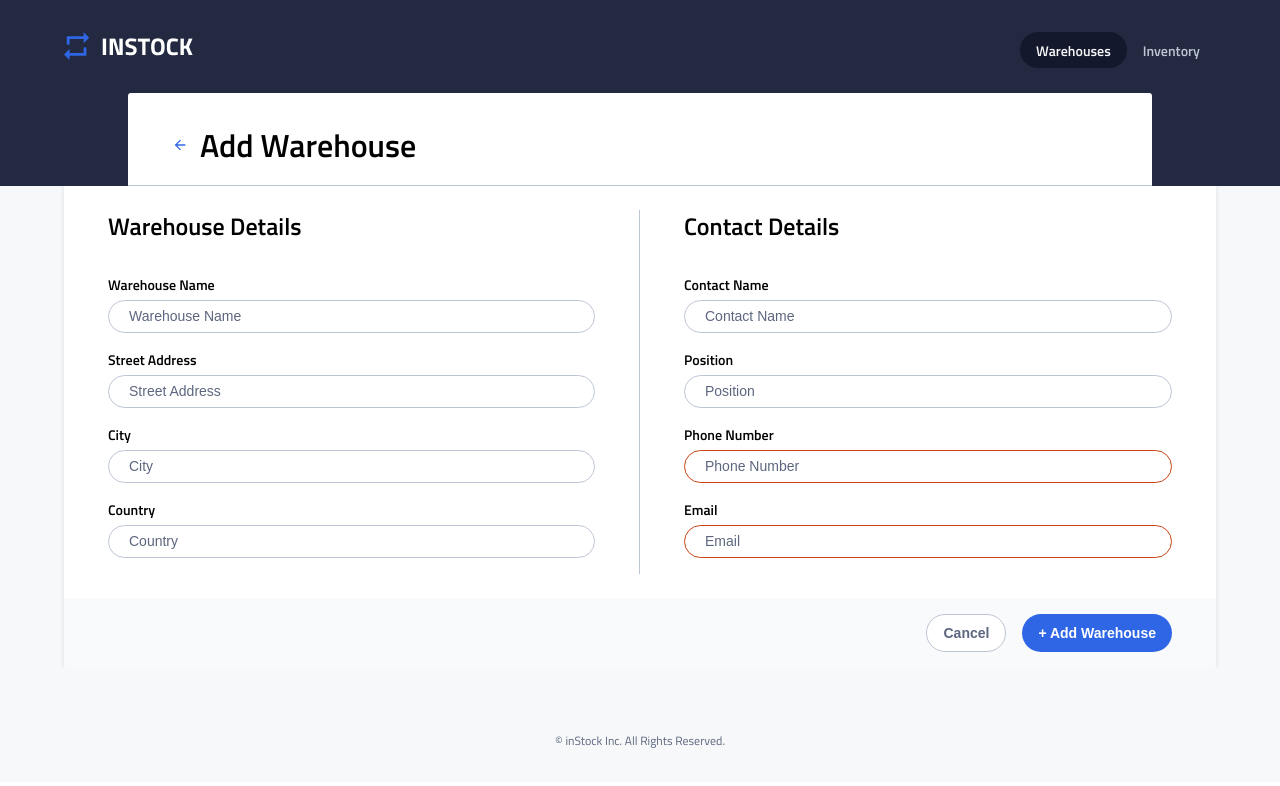
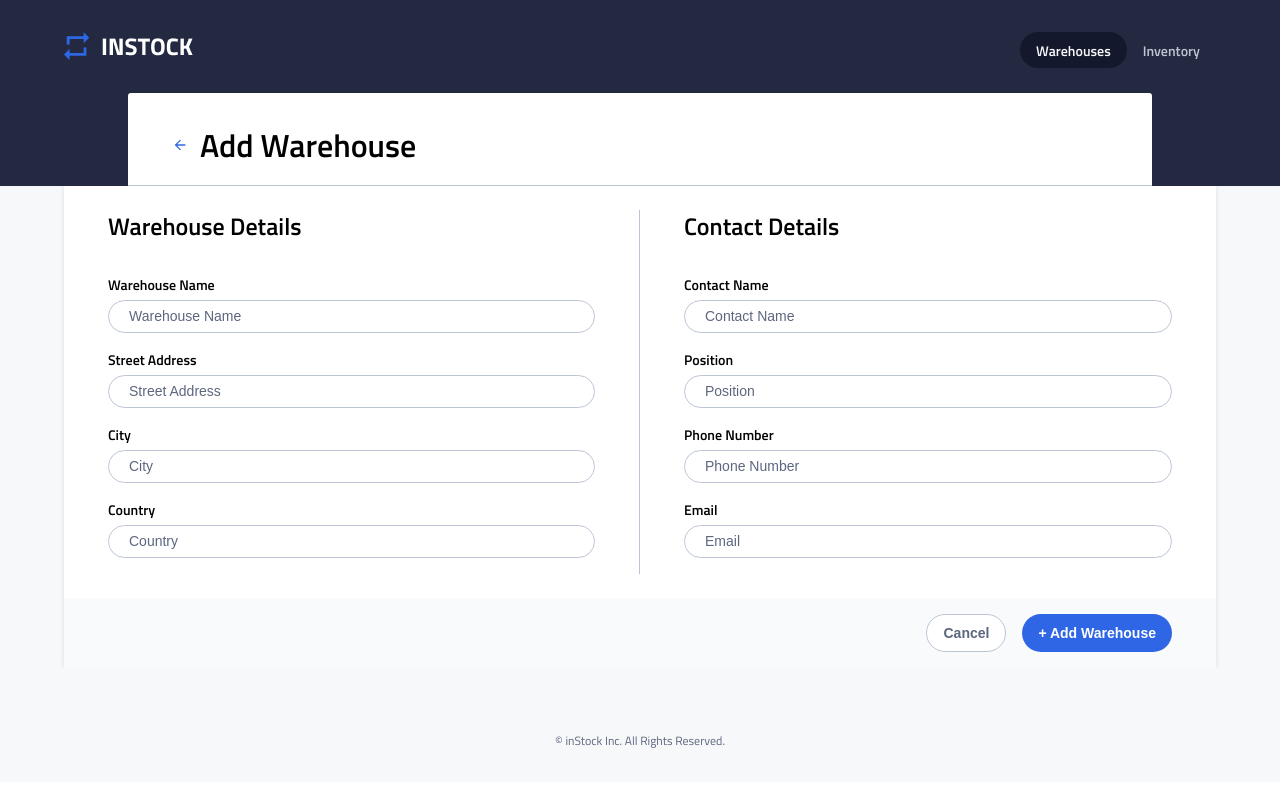
Before and after one commit to jacky-ui/InStock-BrainStation-Client, a React (Create React App) app: page /warehouse/add in a window 1280 px wide. Shown: the top 786 px of the page. Built offline with nearby package versions, Linux system fonts and the light colour scheme.

Commit message:
Added pseudo classes to inputs for after submit

```diff
--- a/src/components/WarehouseForm/WarehouseForm.scss
+++ b/src/components/WarehouseForm/WarehouseForm.scss
@@ -79,11 +79,14 @@
         border: $border-divider;
         padding: 0.5rem 1.25rem;
         color: $Instock-Black;
+        &:user-invalid {
+            border: $border-error;
+        }
         &:focus {
             outline: none;
             border: $border-focus;
         }
-        &--invalid {
+        &:-moz-submit-invalid {
             border: $border-error;
         }
         &::placeholder {
```
